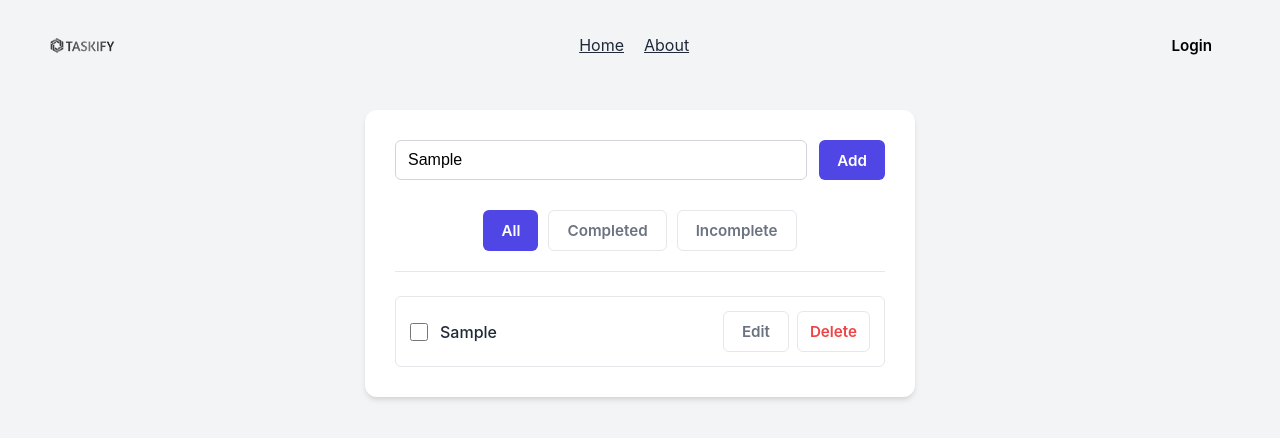
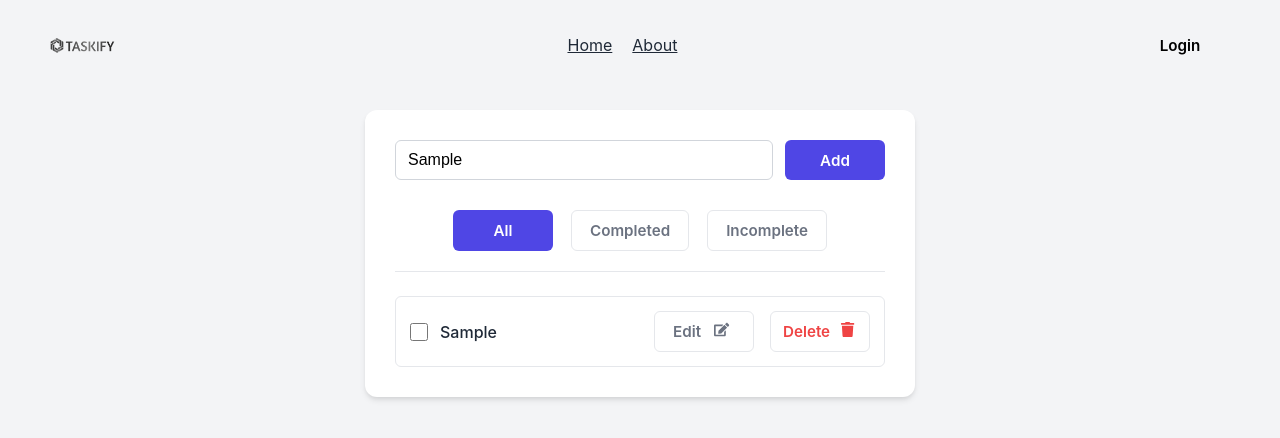
Before and after one commit to datngoca/taskify, a React app in the folder taskify/: page / in a window 1280 px wide. Both pictures are taken after typing "Sample" into the empty fields and a click on the button "Add". Shown: the top 438 px of the page. Built offline with nearby package versions, Linux system fonts and the light colour scheme; the HTML template or start-up script is replaced by a standard one.

Commit message:
refactor: fix css, add icon

```diff
--- a/taskify/src/components/Task/TaskEdit/TaskEdit.jsx
+++ b/taskify/src/components/Task/TaskEdit/TaskEdit.jsx
@@ -31,7 +31,7 @@ const TaskEdit = ({ task, onSave, onCancel }) => {
         />
 
         <div className={cx("buttonGroup")}>
-          <Button secondary onClick={onCancel}>
+          <Button secondary onClick={onCancel} >
             Cancel
           </Button>
           <Button primary onClick={handleSave}>
--- a/taskify/src/components/Task/TaskItem/TaskItem.jsx
+++ b/taskify/src/components/Task/TaskItem/TaskItem.jsx
@@ -1,5 +1,5 @@
 import { useState } from "react";
-import { FaCheck } from "react-icons/fa";
+import { FaCheck, FaEdit, FaTrash } from "react-icons/fa";
 import classNames from "classnames/bind";
 
 import TaskEdit from "../TaskEdit/TaskEdit.jsx";
@@ -32,12 +32,20 @@ const TaskItem = ({ task, onDeleteTask, onSaveTask }) => {
         </div>
         <div className={cx("actions")}>
           {/* Nút Edit dùng style secondary */}
-          <Button secondary onClick={() => setEditingTask(task)}>
+          <Button
+            secondary
+            onClick={() => setEditingTask(task)}
+            rightIcon={<FaEdit />}
+          >
             Edit
           </Button>
 
           {/* Nút Delete dùng style danger */}
-          <Button danger onClick={() => onDeleteTask(task.id)}>
+          <Button
+            danger
+            onClick={() => onDeleteTask(task.id)}
+            rightIcon={<FaTrash />}
+          >
             Delete
           </Button>
         </div>
--- a/taskify/src/components/UI/Button/Button.module.scss
+++ b/taskify/src/components/UI/Button/Button.module.scss
@@ -1,4 +1,8 @@
 .btn {
+  display: inline-flex;
+  min-width: 100px;
+  justify-content: center;
+  align-items: center;
   padding: 10px 18px;
   border-radius: var(--radius-sm);
   border: none;
@@ -6,9 +10,16 @@
   cursor: pointer;
   transition: all 0.2s ease;
   font-size: 0.95rem;
-
+  user-select: none;
+  + .btn {
+    margin-left: 8px;
+  }
   &:active {
     transform: translateY(1px);
+  }
+  &.disable {
+    pointer-events: none;
+    opacity: 0.5;
   }
 }
 
@@ -55,3 +66,13 @@
     background-color: #fee2e2;
   }
 }
+
+.icon + .title,
+.title + .icon {
+  margin-left: 8px;
+}
+.icon {
+  display: inline-block;
+  width: 100%;
+  text-align: center;
+}
```
